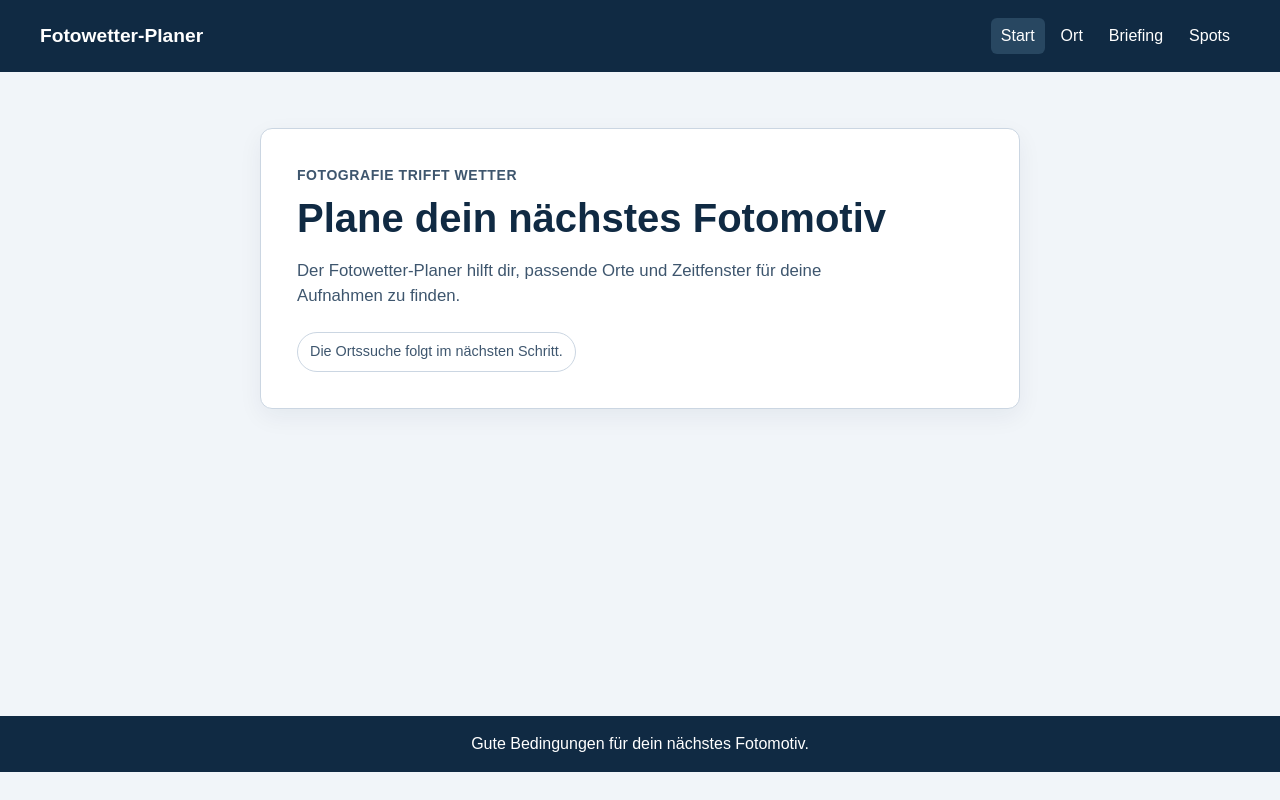
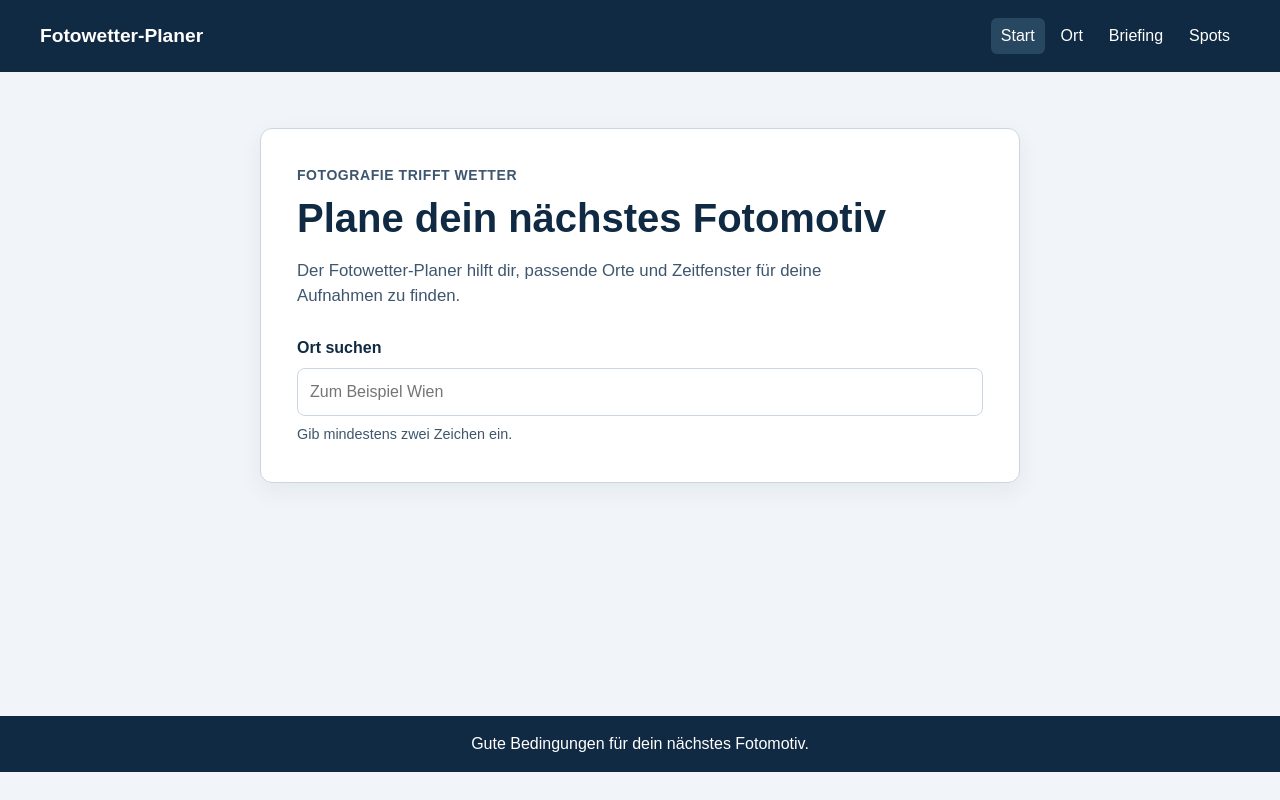
Before and after one commit to MatEbner/SED502_ESA2, a React (Vite) app: page / in a window 1280 px wide. Built offline with nearby package versions, Linux system fonts and the light colour scheme.

Commit message:
Add: Ortssuche mit Geocoding

```diff
--- /dev/null
+++ b/src/hooks/useDebounce.ts
@@ -0,0 +1,20 @@
+import { useEffect, useState } from 'react'
+
+function useDebounce(suchbegriff: string, verzoegerung: number): string {
+  const [verzoegerterSuchbegriff, setVerzoegerterSuchbegriff] =
+    useState<string>(suchbegriff)
+
+  useEffect((): (() => void) => {
+    const timer = window.setTimeout((): void => {
+      setVerzoegerterSuchbegriff(suchbegriff)
+    }, verzoegerung)
+
+    return (): void => {
+      window.clearTimeout(timer)
+    }
+  }, [suchbegriff, verzoegerung])
+
+  return verzoegerterSuchbegriff
+}
+
+export default useDebounce
--- /dev/null
+++ b/src/hooks/useGeocoding.ts
@@ -0,0 +1,126 @@
+import { useEffect, useState } from 'react'
+import type { LadeStatus, Ort } from '../typen'
+
+interface UseGeocodingErgebnis {
+  orte: Ort[]
+  status: LadeStatus
+  fehler: string | null
+}
+
+function istObjekt(wert: unknown): wert is Record<string, unknown> {
+  return typeof wert === 'object' && wert !== null
+}
+
+function leseOrt(wert: unknown): Ort {
+  if (
+    !istObjekt(wert) ||
+    typeof wert.id !== 'number' ||
+    typeof wert.name !== 'string' ||
+    typeof wert.country !== 'string' ||
+    typeof wert.latitude !== 'number' ||
+    typeof wert.longitude !== 'number'
+  ) {
+    throw new Error('Die Ortssuche hat ein ungültiges Ergebnis geliefert.')
+  }
+
+  const ort: Ort = {
+    id: wert.id,
+    name: wert.name,
+    land: wert.country,
+    breitengrad: wert.latitude,
+    laengengrad: wert.longitude,
+  }
+
+  if (typeof wert.admin1 === 'string') {
+    ort.region = wert.admin1
+  }
+
+  return ort
+}
+
+function leseOrte(antwort: unknown): Ort[] {
+  if (!istObjekt(antwort)) {
+    throw new Error('Die Ortssuche hat eine ungültige Antwort geliefert.')
+  }
+
+  const ergebnisse = antwort.results
+
+  if (ergebnisse === undefined) {
+    return []
+  }
+
+  if (!Array.isArray(ergebnisse)) {
+    throw new Error('Die Ortssuche hat eine ungültige Antwort geliefert.')
+  }
+
+  return ergebnisse.map(leseOrt)
+}
+
+function useGeocoding(suchbegriff: string): UseGeocodingErgebnis {
+  const [orte, setOrte] = useState<Ort[]>([])
+  const [status, setStatus] = useState<LadeStatus>('idle')
+  const [fehler, setFehler] = useState<string | null>(null)
+
+  useEffect((): (() => void) | void => {
+    const bereinigterSuchbegriff = suchbegriff.trim()
+
+    if (bereinigterSuchbegriff.length < 2) {
+      setOrte([])
+      setStatus('idle')
+      setFehler(null)
+      return
+    }
+
+    const controller = new AbortController()
+
+    async function ladeOrte(): Promise<void> {
+      setOrte([])
+      setFehler(null)
+      setStatus('loading')
+
+      const parameter = new URLSearchParams({
+        name: bereinigterSuchbegriff,
+        count: '8',
+        language: 'de',
+        format: 'json',
+      })
+
+      try {
+        const antwort = await fetch(
+          `https://geocoding-api.open-meteo.com/v1/search?${parameter.toString()}`,
+          { signal: controller.signal },
+        )
+
+        if (!antwort.ok) {
+          throw new Error('Der Geocoding-Dienst ist momentan nicht erreichbar.')
+        }
+
+        const daten: unknown = await antwort.json()
+        setOrte(leseOrte(daten))
+        setStatus('success')
+      } catch (ursache: unknown) {
+        if (ursache instanceof DOMException && ursache.name === 'AbortError') {
+          return
+        }
+
+        setOrte([])
+        setFehler(
+          ursache instanceof Error && ursache.message.startsWith('Der ')
+            ? ursache.message
+            : 'Die Ortssuche ist fehlgeschlagen. Bitte prüfe deine Verbindung und versuche es erneut.',
+        )
+        setStatus('error')
+      }
+    }
+
+    void ladeOrte()
+
+    return (): void => {
+      controller.abort()
+    }
+  }, [suchbegriff])
+
+  return { orte, status, fehler }
+}
+
+export default useGeocoding
--- /dev/null
+++ b/src/komponenten/OrtKarte.tsx
@@ -0,0 +1,26 @@
+import type { JSX } from 'react'
+import { Link } from 'react-router'
+import type { Ort } from '../typen'
+
+interface OrtKarteProps {
+  ort: Ort
+}
+
+function OrtKarte({ ort }: OrtKarteProps): JSX.Element {
+  const ortsangabe = ort.region
+    ? `${ort.region}, ${ort.land}`
+    : ort.land
+
+  return (
+    <article className="ortkarte">
+      <h2 className="ortkarte__titel">
+        <Link className="ortkarte__link" to={`/ort/${ort.id}`}>
+          {ort.name}
+        </Link>
+      </h2>
+      <p className="ortkarte__details">{ortsangabe}</p>
+    </article>
+  )
+}
+
+export default OrtKarte
--- /dev/null
+++ b/src/komponenten/SuchFeld.tsx
@@ -0,0 +1,33 @@
+import type { ChangeEvent, JSX } from 'react'
+
+interface SuchFeldProps {
+  suchbegriff: string
+  onSuchbegriffAendern: (suchbegriff: string) => void
+}
+
+function SuchFeld({
+  suchbegriff,
+  onSuchbegriffAendern,
+}: SuchFeldProps): JSX.Element {
+  function bearbeiteEingabe(ereignis: ChangeEvent<HTMLInputElement>): void {
+    onSuchbegriffAendern(ereignis.currentTarget.value)
+  }
+
+  return (
+    <div className="suchfeld">
+      <label htmlFor="ortssuche">Ort suchen</label>
+      <input
+        id="ortssuche"
+        name="ortssuche"
+        type="search"
+        autoComplete="off"
+        placeholder="Zum Beispiel Wien"
+        value={suchbegriff}
+        onChange={bearbeiteEingabe}
+      />
+      <p className="suchfeld__hinweis">Gib mindestens zwei Zeichen ein.</p>
+    </div>
+  )
+}
+
+export default SuchFeld
--- a/src/seiten/StartSeite.tsx
+++ b/src/seiten/StartSeite.tsx
@@ -1,6 +1,22 @@
 import type { JSX } from 'react'
+import { useState } from 'react'
+import FehlerAnzeige from '../komponenten/FehlerAnzeige'
+import LadeAnzeige from '../komponenten/LadeAnzeige'
+import OrtKarte from '../komponenten/OrtKarte'
+import SuchFeld from '../komponenten/SuchFeld'
+import useDebounce from '../hooks/useDebounce'
+import useGeocoding from '../hooks/useGeocoding'
+import type { Ort } from '../typen'
 
 function StartSeite(): JSX.Element {
+  const [suchbegriff, setSuchbegriff] = useState<string>('')
+  const verzoegerterSuchbegriff = useDebounce(suchbegriff, 400)
+  const { orte, status, fehler } = useGeocoding(verzoegerterSuchbegriff)
+
+  function aktualisiereSuchbegriff(neuerSuchbegriff: string): void {
+    setSuchbegriff(neuerSuchbegriff)
+  }
+
   return (
     <section className="seitenkarte">
       <p className="seitenkarte__augenbraue">Fotografie trifft Wetter</p>
@@ -9,7 +25,29 @@ function StartSeite(): JSX.Element {
         Der Fotowetter-Planer hilft dir, passende Orte und Zeitfenster für deine
         Aufnahmen zu finden.
       </p>
-      <p className="statushinweis">Die Ortssuche folgt im nächsten Schritt.</p>
+      <SuchFeld
+        suchbegriff={suchbegriff}
+        onSuchbegriffAendern={aktualisiereSuchbegriff}
+      />
+
+      {status === 'loading' && (
+        <LadeAnzeige nachricht="Orte werden gesucht ..." />
+      )}
+      {status === 'error' && fehler !== null && (
+        <FehlerAnzeige nachricht={fehler} />
+      )}
+      {status === 'success' && orte.length === 0 && (
+        <p className="statushinweis">Keine Orte gefunden. Versuche einen anderen Suchbegriff.</p>
+      )}
+      {orte.length > 0 && (
+        <ul className="ortliste" aria-label="Suchergebnisse">
+          {orte.map((ort: Ort): JSX.Element => (
+            <li key={ort.id}>
+              <OrtKarte ort={ort} />
+            </li>
+          ))}
+        </ul>
+      )}
     </section>
   )
 }
--- a/src/style.css
+++ b/src/style.css
@@ -118,6 +118,38 @@ h1 {
   font-size: 1.05rem;
 }
 
+.suchfeld {
+  display: grid;
+  gap: 8px;
+  margin-top: 28px;
+}
+
+.suchfeld label {
+  font-weight: 700;
+}
+
+.suchfeld input {
+  width: 100%;
+  min-height: 48px;
+  padding: 10px 12px;
+  border: 1px solid var(--farbe-linie);
+  border-radius: 8px;
+  color: var(--farbe-text);
+  background-color: var(--farbe-flaeche);
+  font: inherit;
+}
+
+.suchfeld input:focus-visible {
+  outline: 3px solid #78b7e5;
+  outline-offset: 2px;
+}
+
+.suchfeld__hinweis {
+  margin: 0;
+  color: var(--farbe-sekundaer);
+  font-size: 0.9rem;
+}
+
 .statushinweis {
   width: fit-content;
   margin: 24px 0 0;
@@ -143,6 +175,37 @@ h1 {
 .statusanzeige--fehler {
   border-color: var(--farbe-fehler);
   color: var(--farbe-fehler);
+}
+
+.ortliste {
+  display: grid;
+  gap: 12px;
+  margin: 24px 0 0;
+  padding: 0;
+  list-style: none;
+}
+
+.ortkarte {
+  padding: 16px;
+  border: 1px solid var(--farbe-linie);
+  border-radius: 10px;
+  background-color: var(--farbe-flaeche);
+}
+
+.ortkarte__titel {
+  margin: 0;
+  color: var(--farbe-navy);
+  font-size: 1.125rem;
+}
+
+.ortkarte__link {
+  text-decoration-thickness: 1px;
+  text-underline-offset: 3px;
+}
+
+.ortkarte__details {
+  margin: 4px 0 0;
+  color: var(--farbe-sekundaer);
 }
 
 .parameterliste {
```
